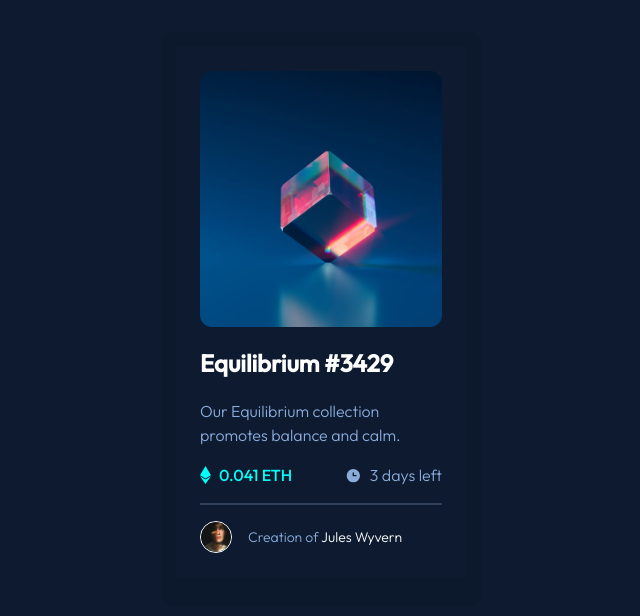
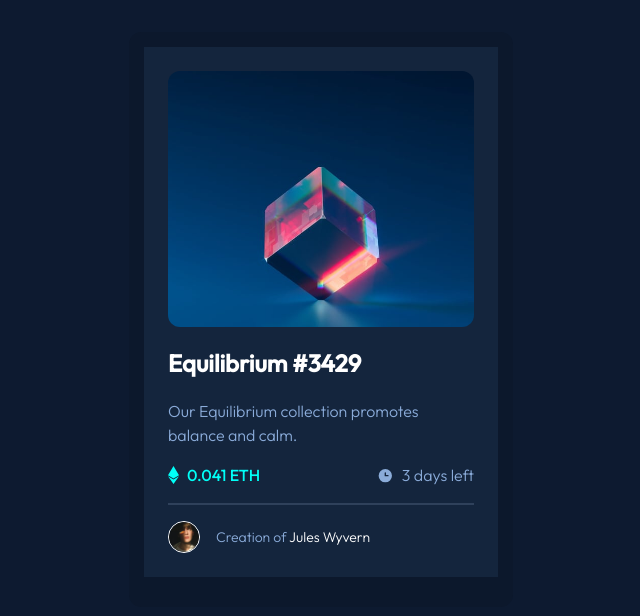
Before and after one commit to gusanchedev/nft-preview-card-component, a website built with Vite: page index.html in a window 1280 px wide. Shown: the whole page, without its empty margins (319-959 px from the left). Built offline with nearby package versions, Linux system fonts and the light colour scheme.

Commit message:
🐛 📝  Updated README.md and color bug of card

```diff
--- a/index.html
+++ b/index.html
@@ -12,7 +12,7 @@
       rel="stylesheet"
     />
   </head>
-  <body class="bg-screenBackground">
+  <body class="bg-screenBackground lg:flex justify-center items-center">
     <div id="app">
       <div
         class="
@@ -22,11 +22,13 @@
           p-6
           rounded-xl
           max-w-xs
+          lg:max-w-sm
           mx-auto
           border-x-[15px]
           border-t-[15px]
           border-b-[30px]
           border-borderBackground
+          bg-verydarkbluecardbg
         "
       >
         <div
```
Also changed, not shown: README.md.
